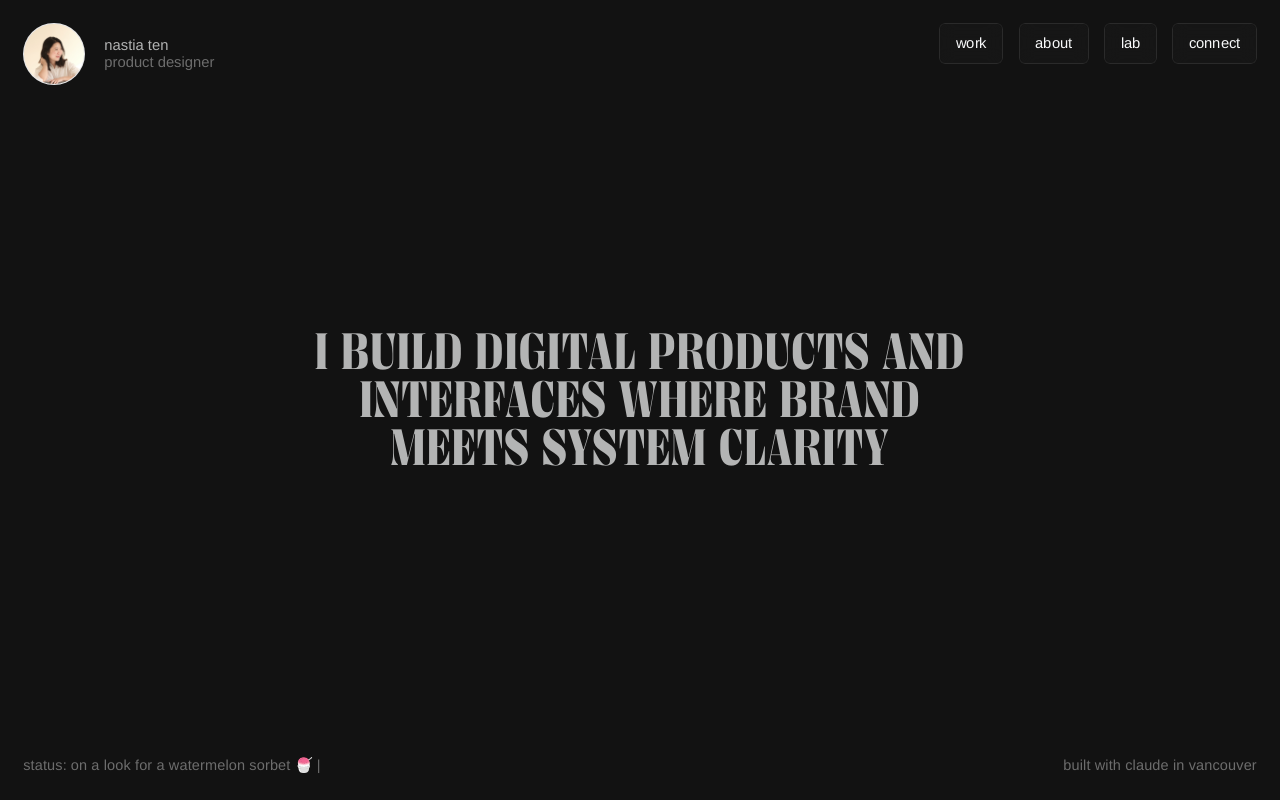
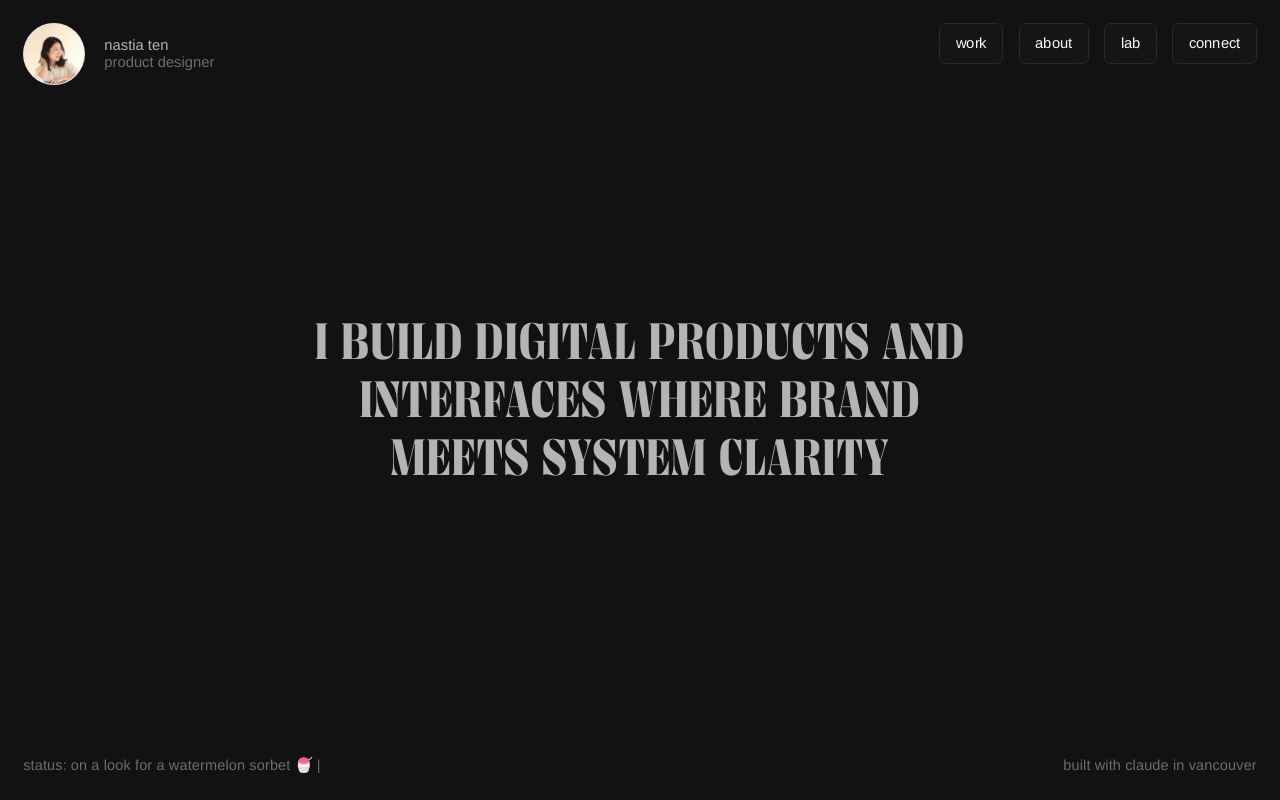
Before and after one commit to tenastia/Portfolio-2026, a Next.js app: page / in a window 1280 px wide. Shown: the top 800 px of the page. Built offline with nearby package versions, Linux system fonts and the light colour scheme; a web font is replaced by a local one.

Commit message:
Update page.tsx

```diff
--- a/src/app/page.tsx
+++ b/src/app/page.tsx
@@ -25,7 +25,7 @@ const BIO_PARAGRAPHS = [
 
 // Shared Didone display headline styling
 const DIDONE =
-  "font-serif text-[2rem] leading-[2.2rem] md:text-[3.375rem] md:leading-[3.125rem] tracking-[0.02em] uppercase text-center text-text-muted";
+  "font-serif text-[2rem] leading-[2.2rem] md:text-[3.375rem] md:leading-[3.75rem] tracking-[0.02em] uppercase text-center text-text-muted";
 
 export default function Home() {
   const { scheme } = useScheme();
```
